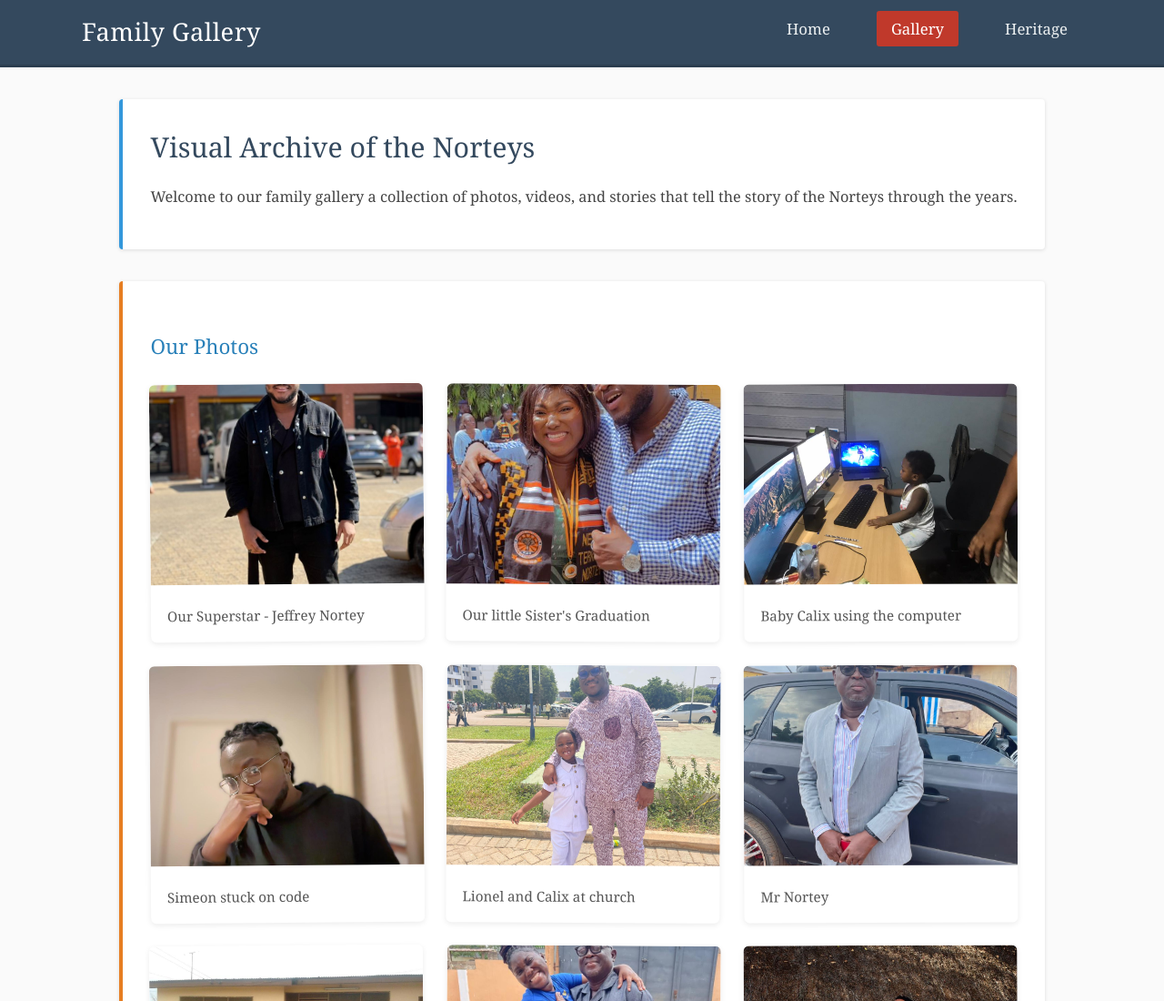
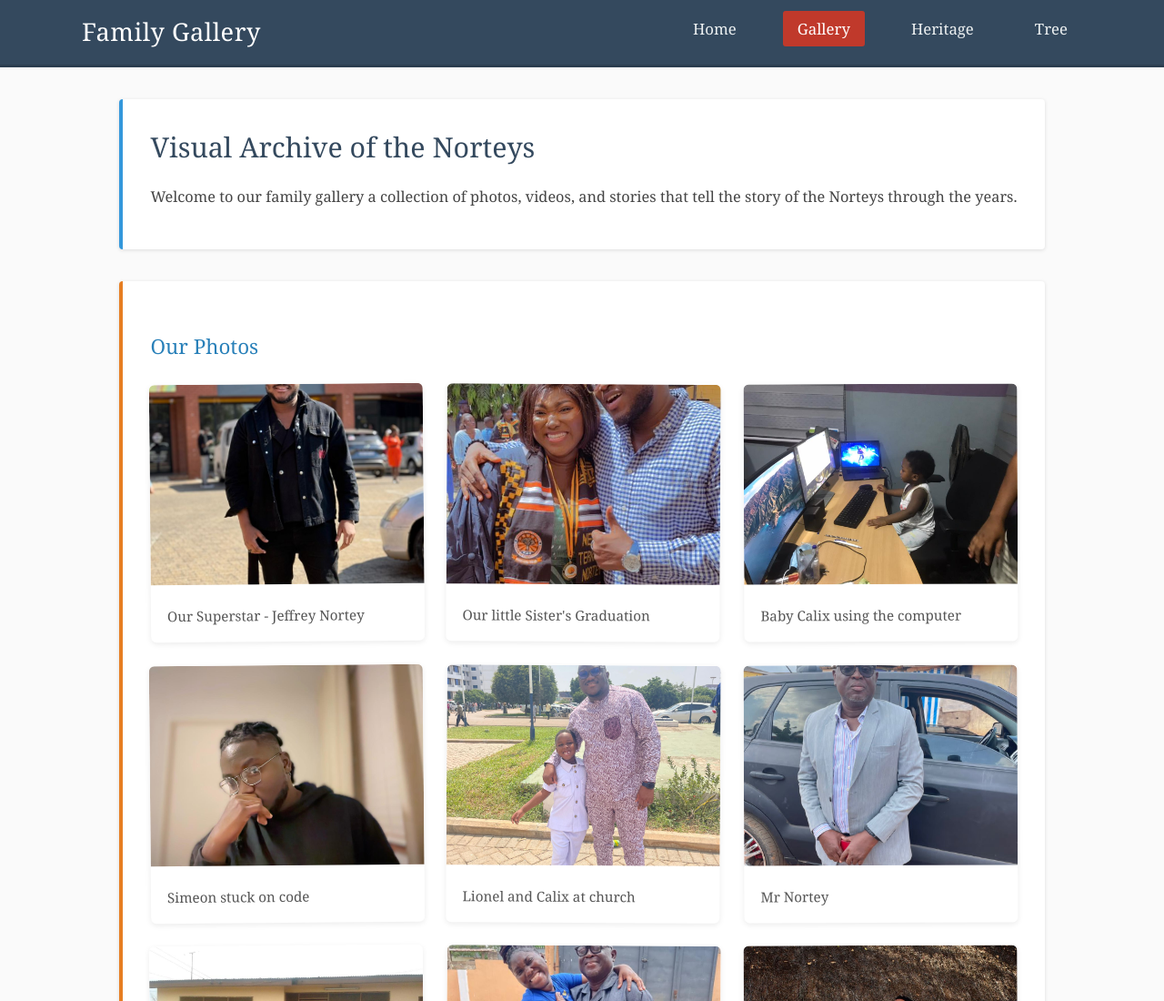
Before and after one commit to Leleking/websystems-project1, a plain HTML site: page pages/gallery.html in a window 1280 px wide. Shown: the top 1100 px of the page at 91% size. Drawn offline with Linux system fonts and the light colour scheme.

Commit message:
added family tree link

```diff
--- a/pages/gallery.html
+++ b/pages/gallery.html
@@ -17,6 +17,7 @@
             <li><a href="../index.html">Home</a></li>
             <li><a href="gallery.html" class="active">Gallery</a></li>
             <li><a href="heritage.html">Heritage</a></li>
+            <li><a href="tree.html">Tree</a></li>
           </ul>
         </nav>
       </div>
```
Also changed, not shown: index.html (+1 -0 lines), pages/heritage.html (+1 -0 lines).
